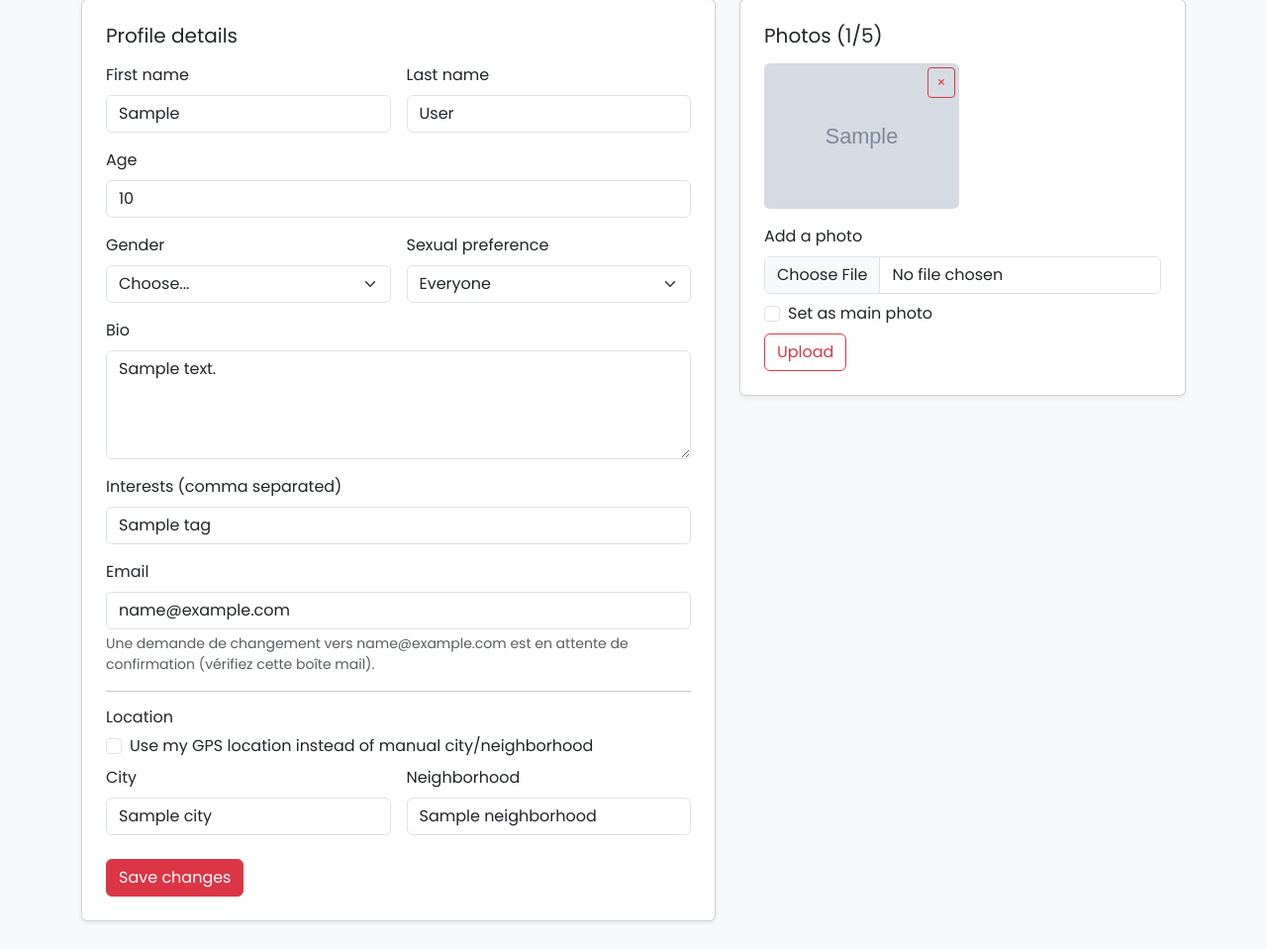
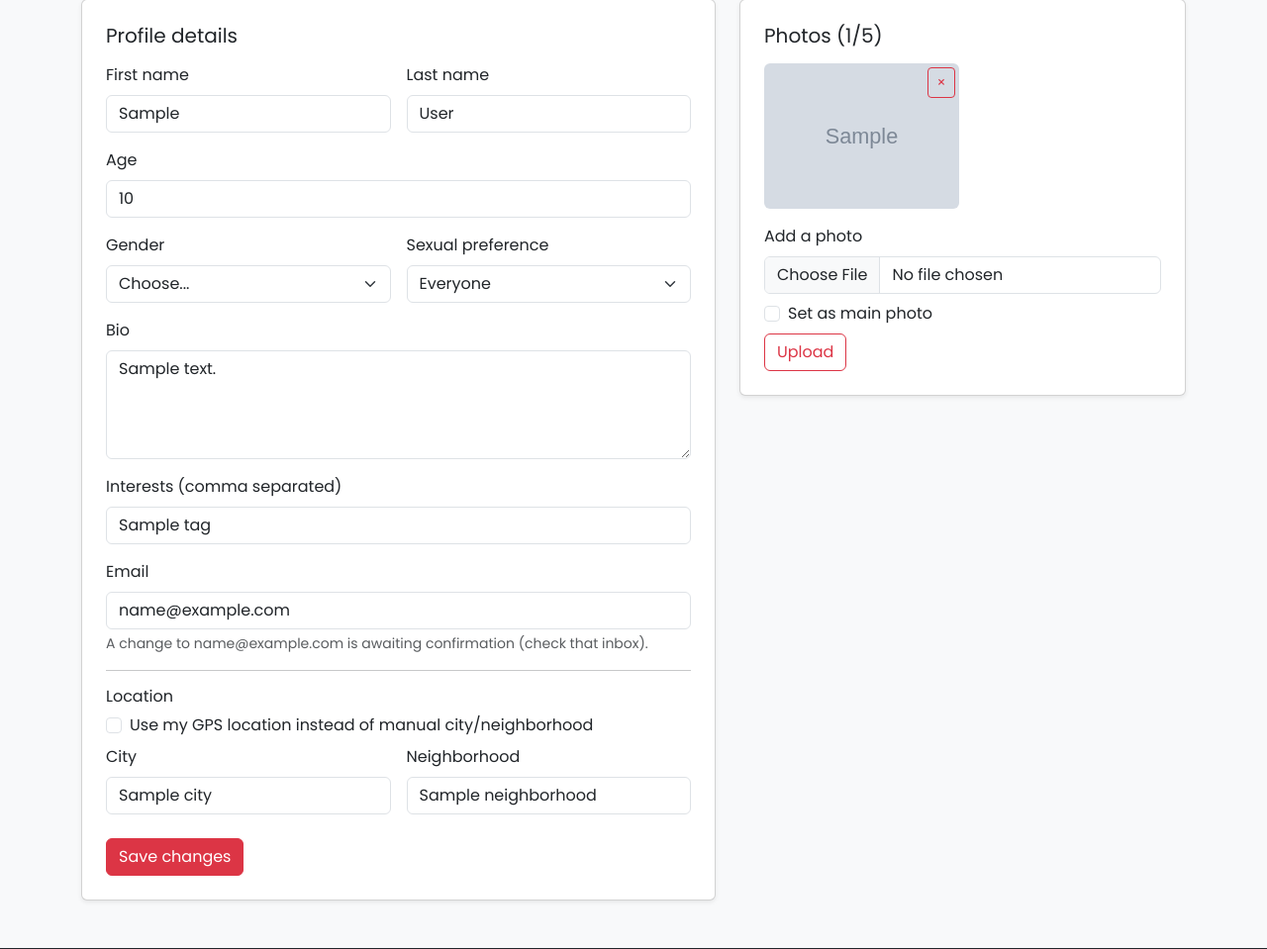
Before and after one commit to elcolin/matcha, a Flask app: template app/templates/profile_edit.html in a window 1280 px wide. Shown: the part 193-1152 px from the top of the page at 99% size. Run offline with Flask 3, Linux system fonts and the light colour scheme; the template is opened without the code that fills it: most values are stand-ins (such as "Sample title", 1, 10 or a date in 2020); grey boxes marked "Sample" are stand-in pictures.

Commit message:
fix: use English for the email-change feature's user-facing text
The new confirmation email, flash messages, and confirmation result
page were in French, inconsistent with the rest of the app's UI
(register/login/reset-password flows, profile_edit.html), which is
in English.

```diff
--- a/app/profile/data.py
+++ b/app/profile/data.py
@@ -30,7 +30,7 @@ class UserUpdater():
             "SELECT 1 FROM users WHERE email = ? AND id != ?", (new_email, user_id)
         )
         if taken:
-            raise APIError("Cet email est déjà utilisé par un autre compte.")
+            raise APIError("This email is already used by another account.")
 
         # A new request supersedes any previous one still awaiting confirmation.
         execute(
--- a/app/profile/routes.py
+++ b/app/profile/routes.py
@@ -252,12 +252,12 @@ def _request_email_change_and_notify(user_id: int, new_email):
     try:
         send_email(
             pending["new_email"],
-            "Confirmez votre nouvelle adresse email Matcha",
+            "Confirm your new Matcha email address",
             f"""
-            <h1>Confirmez votre nouvelle adresse email</h1>
-            <p>Vous avez demandé à changer l'adresse email associée à votre compte Matcha.</p>
-            <p><a href="{confirm_link}">Confirmer ce changement</a></p>
-            <p>Si vous n'êtes pas à l'origine de cette demande, ignorez cet email : votre adresse actuelle reste active.</p>
+            <h1>Confirm your new email address</h1>
+            <p>You asked to change the email address linked to your Matcha account.</p>
+            <p><a href="{confirm_link}">Confirm this change</a></p>
+            <p>If you did not request this, ignore this email: your current address stays active.</p>
             """,
         )
     except Exception:
@@ -268,8 +268,8 @@ def _request_email_change_and_notify(user_id: int, new_email):
         )
 
     flash(
-        "Un email de confirmation a été envoyé à la nouvelle adresse. "
-        "Le changement prendra effet une fois le lien cliqué.",
+        "A confirmation email has been sent to the new address. "
+        "The change will take effect once you click the link.",
         "success",
     )
 
--- a/app/templates/profile_edit.html
+++ b/app/templates/profile_edit.html
@@ -65,8 +65,8 @@
                                    value="{{ profile.email or '' }}" placeholder="you@example.com">
                             {% if pending_email_change %}
                             <div class="form-text">
-                                Une demande de changement vers {{ pending_email_change.new_email }} est en attente
-                                de confirmation (vérifiez cette boîte mail).
+                                A change to {{ pending_email_change.new_email }} is awaiting
+                                confirmation (check that inbox).
                             </div>
                             {% endif %}
                         </div>
```
Also changed, not shown: app/auth/routes.py (+7 -7 lines).
